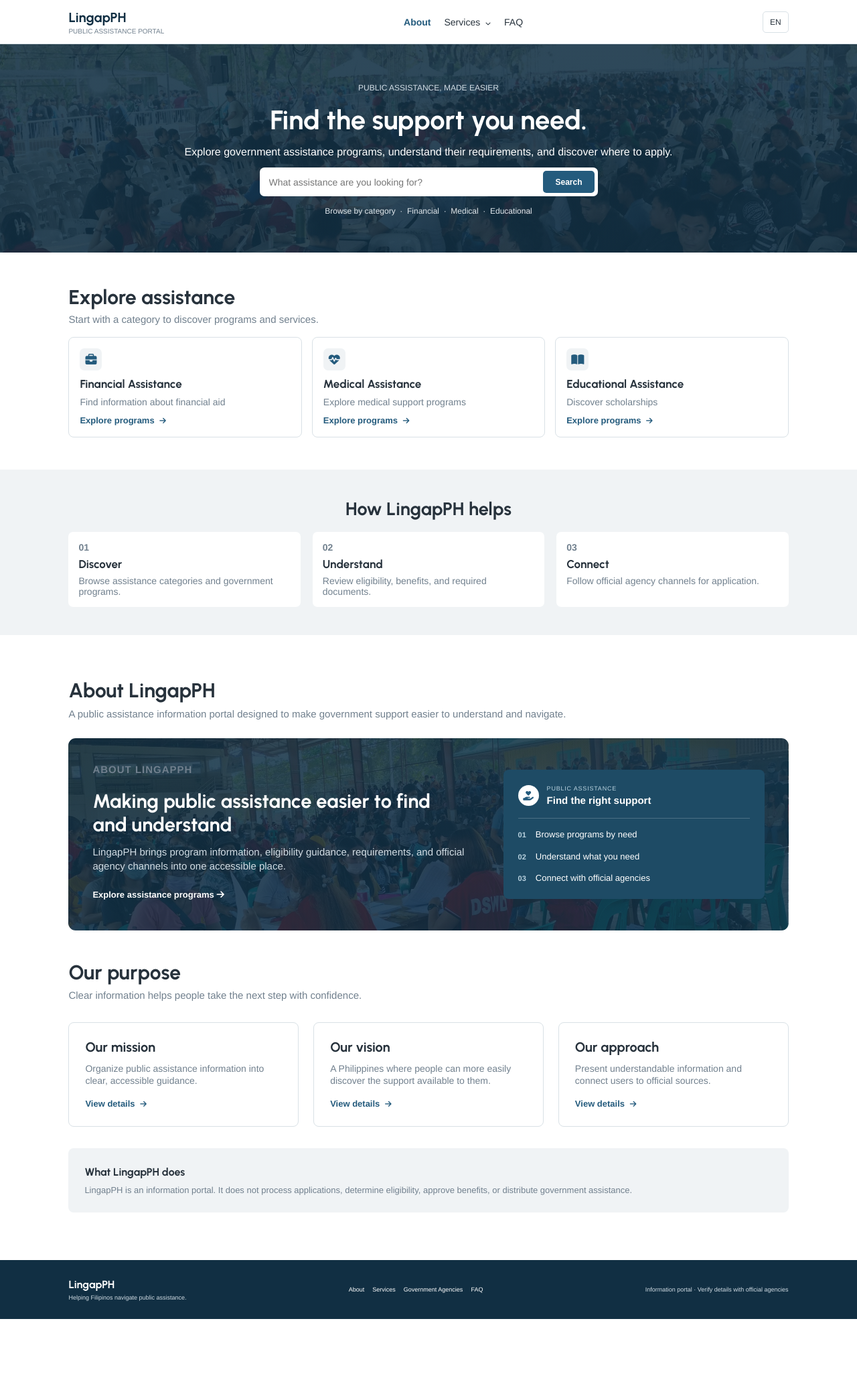
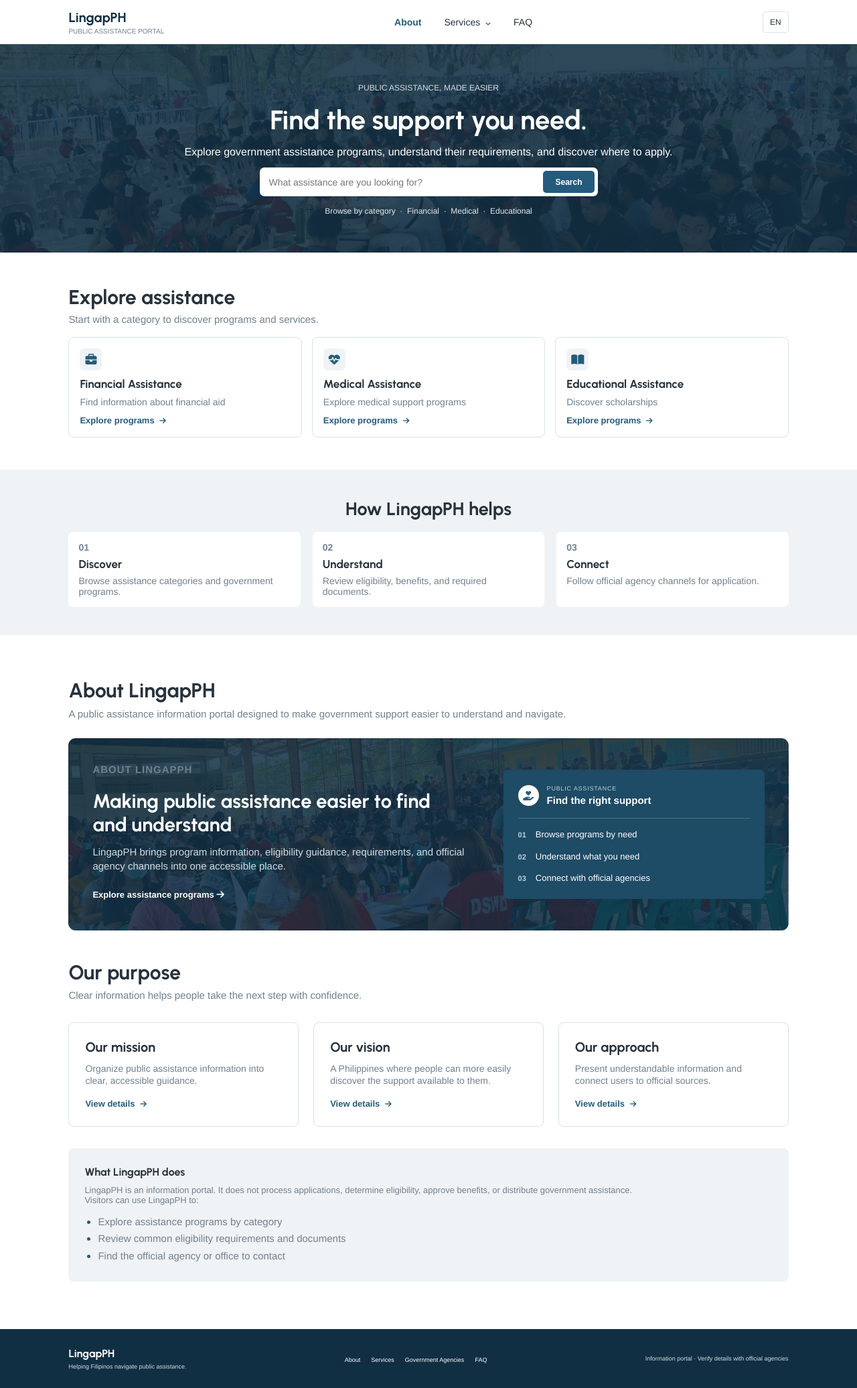
Before and after one commit to jhnlvnndrnl/LingapPH, a plain HTML site: page index.html in a window 1280 px wide. Shown: the whole page at 67% size. Before the commit the page ends 1969 px from the top, so only its background shows below. Drawn offline with Linux system fonts and the light colour scheme.

Commit message:
Improve semantic navigation lists

```diff
--- a/css/style.css
+++ b/css/style.css
@@ -56,13 +56,36 @@ header {
 nav {
     display: flex;
     align-items: center;
-    gap: 20px;
+}
+
+.nav-list,
+.dropdown-menu,
+.footer-links ul {
+    list-style: none;
+    margin: 0;
+    padding: 0;
+}
+
+.nav-list {
+    display: flex;
+    align-items: center;
+    gap: 8px;
 }
 
 nav a {
+    display: block;
     text-decoration: none;
     color: var(--text);
     font-size: 11px;
+    padding: 9px 13px;
+    border-radius: 7px;
+    transition: background-color .2s ease, color .2s ease;
+}
+
+.nav-list > li > a:hover,
+.dropdown-toggle:hover {
+    background-color: var(--light);
+    color: var(--blue);
 }
 
 nav a.active {
@@ -72,9 +95,6 @@ nav a.active {
 
 .nav-dropdown {
     position: relative;
-    height: 66px;
-    display: flex;
-    align-items: center;
 }
 
 .dropdown-toggle i {
@@ -84,11 +104,11 @@ nav a.active {
 
 .dropdown-menu {
     position: absolute;
-    top: 58px;
-    left: -12px;
+    top: calc(100% + 8px);
+    left: 0;
     z-index: 10;
     min-width: 140px;
-    padding: 8px 0;
+    padding: 7px;
     display: none;
     background-color: var(--white);
     border: 1px solid var(--border);
@@ -101,8 +121,7 @@ nav a.active {
 }
 
 .dropdown-menu a {
-    display: block;
-    padding: 9px 14px;
+    padding: 9px 11px;
     white-space: nowrap;
 }
 
@@ -142,8 +161,12 @@ footer {
 }
 
 .footer-links {
+    display: block;
+}
+
+.footer-links ul {
     display: flex;
-    gap: 12px;
+    gap: 16px;
 }
 
 .footer-links a {
@@ -450,6 +473,19 @@ footer {
 .about-note p {
     color: var(--muted);
     font-size: 15px;
+}
+
+.about-note-list {
+    max-width: 680px;
+    margin: 12px 0 0;
+    padding-left: 20px;
+    color: var(--muted);
+    font-size: 15px;
+    line-height: 1.7;
+}
+
+.about-note-list li::marker {
+    color: var(--blue);
 }
 
 .about-feature {
--- a/index.html
+++ b/index.html
@@ -21,16 +21,18 @@
         </div>
 
         <nav>
-            <a href="/index.html" class="active">About</a>
-            <div class="nav-dropdown">
-                <a href="/pages/services.html" class="dropdown-toggle">Services <i class="fa-solid fa-chevron-down" aria-hidden="true"></i></a>
-                <div class="dropdown-menu">
-                    <a href="/pages/services.html">Services</a>
-                    <a href="/pages/government.html">Government</a>
-                    <a href="/pages/tools.html">Tools</a>
-                </div>
-            </div>
-            <a href="/pages/contact.html">FAQ</a>
+            <ul class="nav-list">
+                <li><a href="/index.html" class="active">About</a></li>
+                <li class="nav-dropdown">
+                    <a href="/pages/services.html" class="dropdown-toggle">Services <i class="fa-solid fa-chevron-down" aria-hidden="true"></i></a>
+                    <ul class="dropdown-menu">
+                        <li><a href="/pages/services.html">Services</a></li>
+                        <li><a href="/pages/government.html">Government</a></li>
+                        <li><a href="/pages/tools.html">Tools</a></li>
+                    </ul>
+                </li>
+                <li><a href="/pages/contact.html">FAQ</a></li>
+            </ul>
         </nav>
 
         <div class="language">EN</div>
@@ -203,6 +205,12 @@
         <section class="about-note">
             <h3>What LingapPH does</h3>
             <p>LingapPH is an information portal. It does not process applications, determine eligibility, approve benefits, or distribute government assistance.</p>
+            <p>Visitors can use LingapPH to:</p>
+            <ul class="about-note-list">
+                <li>Explore assistance programs by category</li>
+                <li>Review common eligibility requirements and documents</li>
+                <li>Find the official agency or office to contact</li>
+            </ul>
         </section>
     </main>
 
@@ -215,10 +223,12 @@
         </div>
 
         <div class="footer-links">
-            <a href="#about">About</a>
-            <a href="/pages/services.html">Services</a>
-            <a href="/pages/government.html">Government Agencies</a>
-            <a href="/pages/contact.html">FAQ</a>
+            <ul>
+                <li><a href="#about">About</a></li>
+                <li><a href="/pages/services.html">Services</a></li>
+                <li><a href="/pages/government.html">Government Agencies</a></li>
+                <li><a href="/pages/contact.html">FAQ</a></li>
+            </ul>
         </div>
 
         <p class="footer-note">
```
Also changed, not shown: pages/contact.html (+6 -14 lines), pages/government.html (+6 -17 lines), pages/services.html (+15 -15 lines), pages/tools.html (+11 -17 lines).
